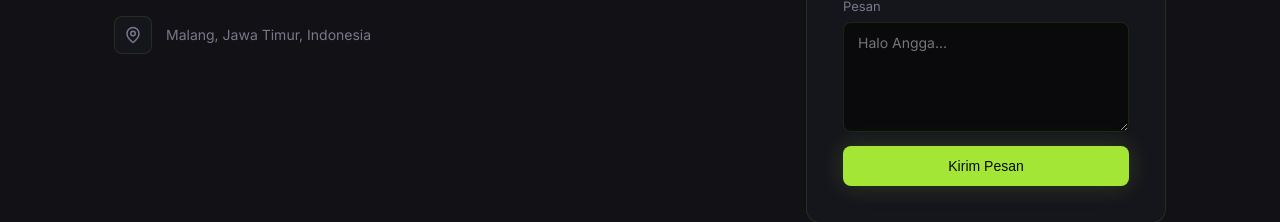
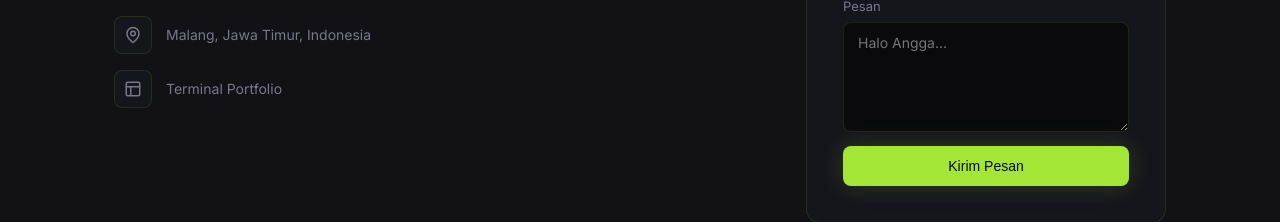
Before and after one commit to anggatok120-collab/porto-next, a Next.js app: page / in a window 1280 px wide. Shown: the part 6682-6904 px from the top of the page. Built offline with nearby package versions, Linux system fonts and the light colour scheme.

Commit message:
Add terminal portfolio link to contact section

```diff
--- a/app/page.js
+++ b/app/page.js
@@ -964,6 +964,14 @@ export default function Home() {
                   </div>
                   <span>Malang, Jawa Timur, Indonesia</span>
                 </a>
+                <a href="https://portfolio.anggatok.my.id" target="_blank" rel="noopener noreferrer" className="contact__link">
+                  <div className="contact__link-icon">
+                    <svg width="18" height="18" viewBox="0 0 24 24" fill="none" stroke="currentColor" strokeWidth="2">
+                      <rect x="3" y="3" width="18" height="18" rx="2"/><path d="M3 9h18M9 21V9"/>
+                    </svg>
+                  </div>
+                  <span data-id="Terminal Portfolio" data-en="Terminal Portfolio">portfolio.anggatok.my.id</span>
+                </a>
               </div>
             </div>
             <div className="contact__card">
```
